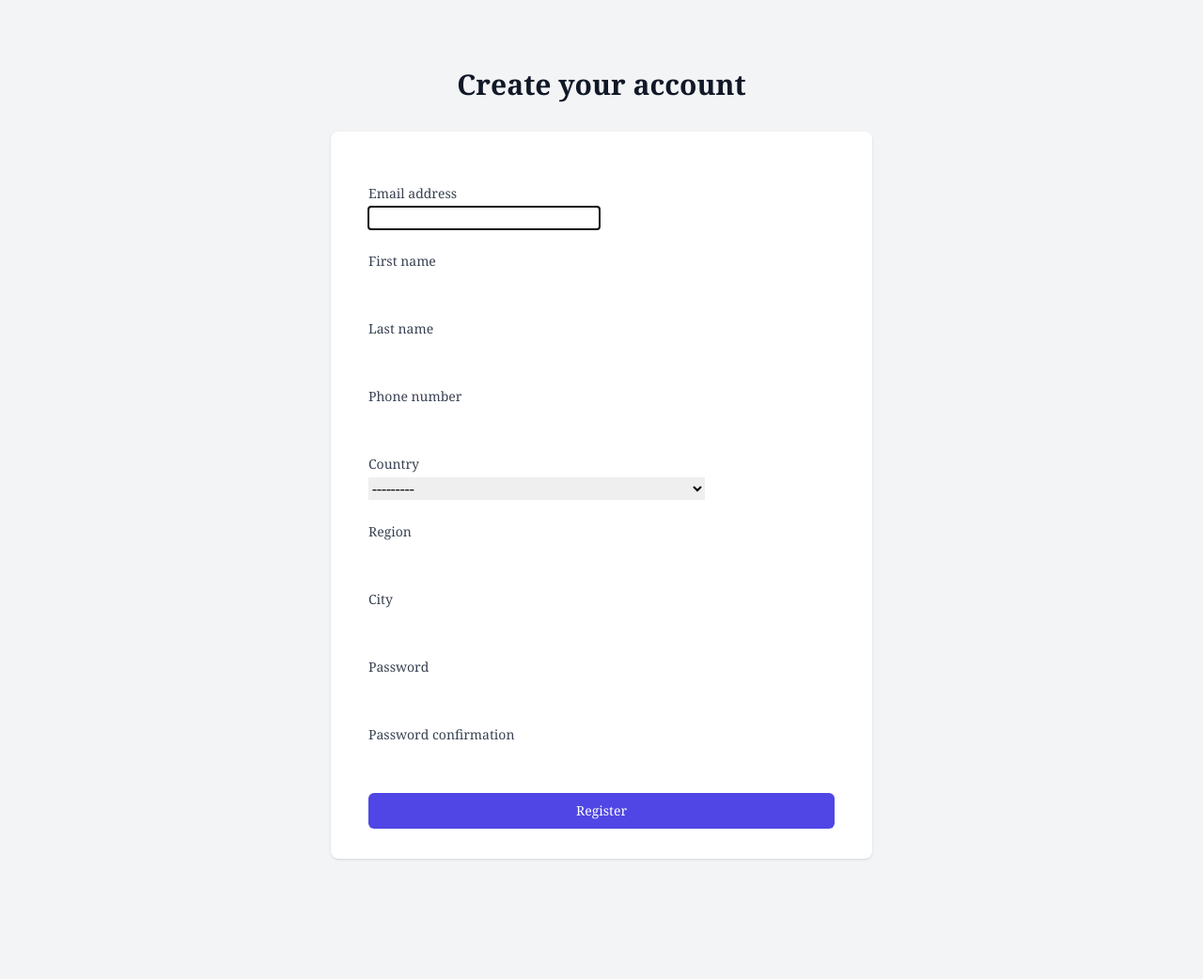
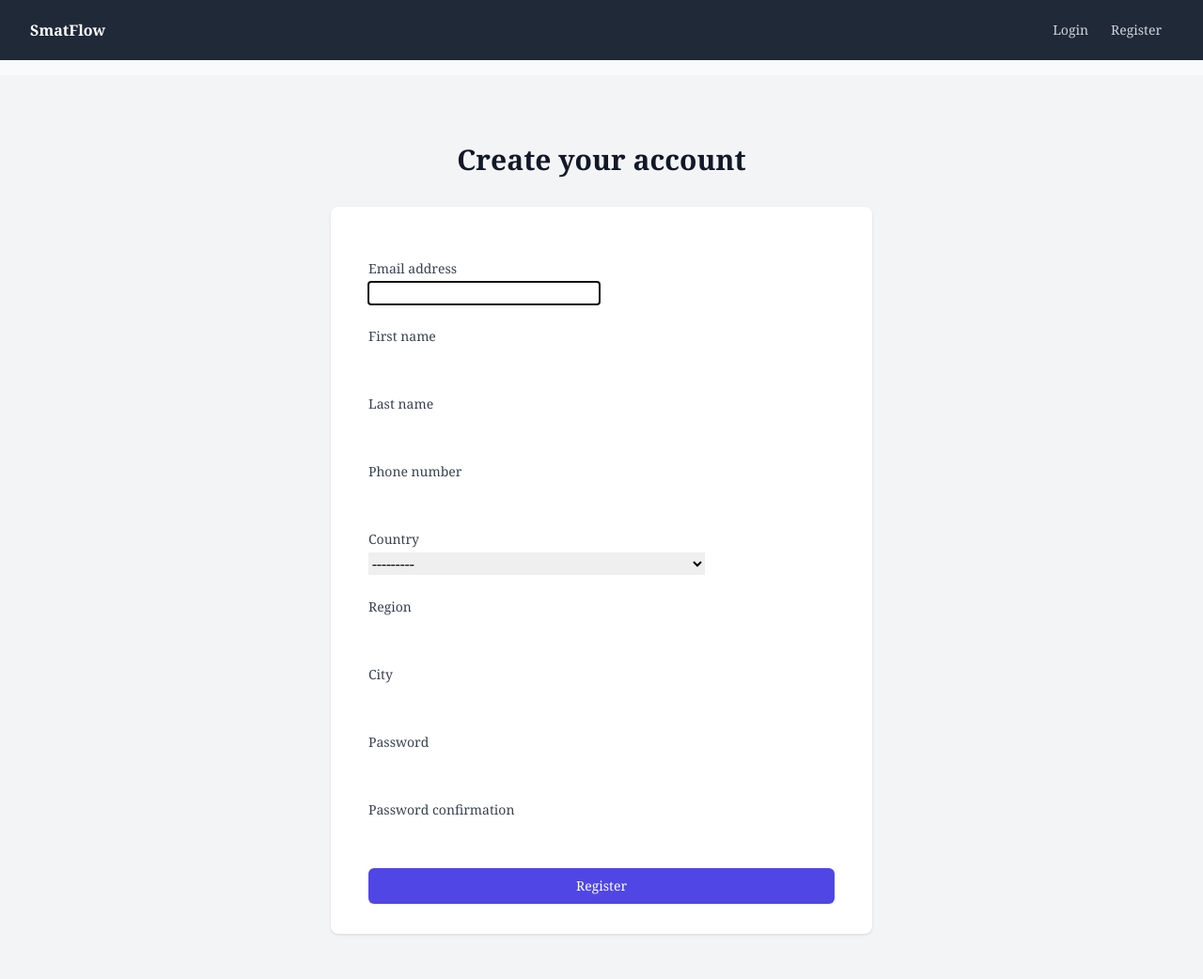
Before and after one commit to Akananpion/civicwall, a Django app: page /register/ in a window 1280 px wide. Shown: the whole page at 94% size. Before the commit the page ends 915 px from the top, so only its background shows below. Run offline with Django 5.2, Linux system fonts and the light colour scheme; some libraries are stand-ins or nearby versions.

Commit message:
update base template with navbar and messages

```diff
--- a/theme/templates/base.html
+++ b/theme/templates/base.html
@@ -10,6 +10,36 @@
 	</head>
 
 	<body class="bg-gray-50 font-serif leading-normal tracking-normal">
-		{% block content %}{% endblock %}
+		<nav class="bg-gray-800">
+			<div class="max-w-7xl mx-auto px-4 sm:px-6 lg:px-8">
+				<div class="flex items-center justify-between h-16">
+					<div class="flex items-center">
+						<a href="{% url 'home' %}" class="text-white font-bold">SmatFlow</a>
+					</div>
+					<div class="flex items-center">
+						{% if user.is_authenticated %}
+							<a href="{% url 'home' %}" class="text-gray-300 hover:bg-gray-700 hover:text-white px-3 py-2 rounded-md text-sm font-medium">Home</a>
+							<a href="{% url 'logout' %}" class="text-gray-300 hover:bg-gray-700 hover:text-white px-3 py-2 rounded-md text-sm font-medium">Logout</a>
+						{% else %}
+							<a href="{% url 'login' %}" class="text-gray-300 hover:bg-gray-700 hover:text-white px-3 py-2 rounded-md text-sm font-medium">Login</a>
+							<a href="{% url 'register' %}" class="text-gray-300 hover:bg-gray-700 hover:text-white px-3 py-2 rounded-md text-sm font-medium">Register</a>
+						{% endif %}
+					</div>
+				</div>
+			</div>
+		</nav>
+
+		<div class="container mx-auto mt-4">
+			{% if messages %}
+				{% for message in messages %}
+					<div class="bg-{{ message.tags }}-100 border border-{{ message.tags }}-400 text-{{ message.tags }}-700 px-4 py-3 rounded relative mb-4" role="alert">
+						<span class="block sm:inline">{{ message }}</span>
+					</div>
+				{% endfor %}
+			{% endif %}
+
+			{% block content %}
+			{% endblock %}
+		</div>
 	</body>
 </html>
```
